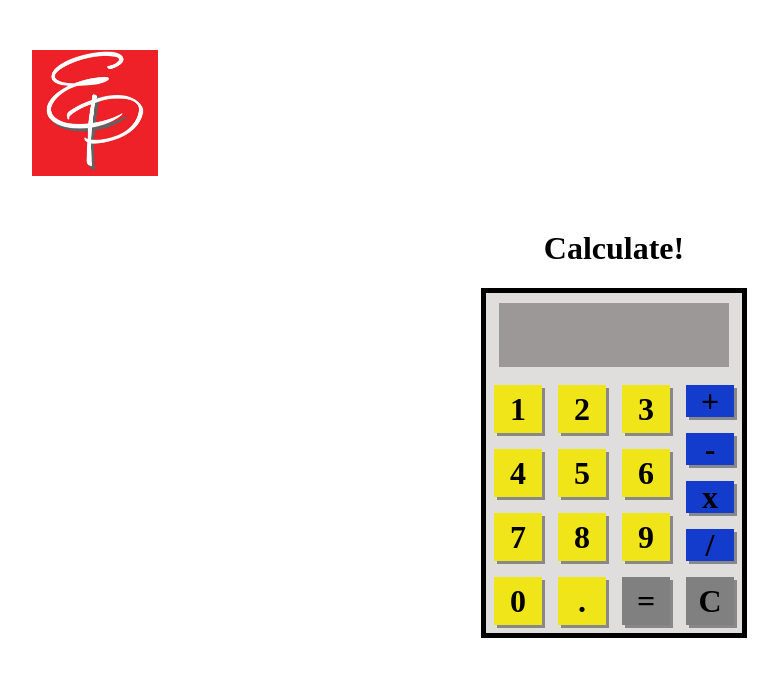
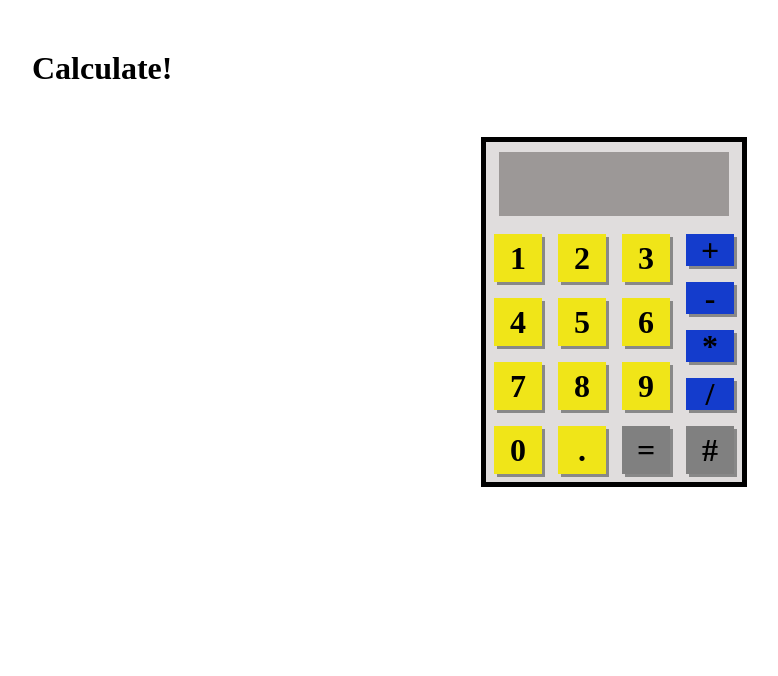
Before and after one commit to hebrews110/calculator, a plain HTML site: page index.html in a window 1280 px wide. Shown: the whole page, without its empty margins (26-804 px from the left). Drawn offline with nearby package versions, Linux system fonts and the light colour scheme.

Commit message:
Update index.html

```diff
--- a/index.html
+++ b/index.html
@@ -1,5 +1,3 @@
-<!--calculator-->
-
 <!DOCTYPE html>
 <html>
     <head>
@@ -12,10 +10,11 @@
     <body class="color">
         <header>
             <div class="logo">
-        <img src="./resources/ep.jpg" />
+                <h1>
+                    Calculate!
+                </h1>
             </div>
         </header>
-    <h1>Calculate!</h1>
         <div id="calculator">
             <div id="screen"></div>
             <div id="buttons">
@@ -36,11 +35,12 @@
                 <div id="operators">
                     <div class="operator button" id="plus">+</div>
                     <div class="operator button" id="minus">-</div>
-        <div class="operator button" id="multiply">x</div>
+                    <div class="operator button" id="multiply">*</div>
                     <div class="operator button" id="divide">/</div>
-        <div class="button" id="clear">C</div>
+                    <div class="button" id="clear">#</div>
                 </div>
             </div> <!--closes buttons-->
+        </div>
         <script src="https://cdnjs.cloudflare.com/ajax/libs/jquery/3.2.1/jquery.min.js"></script>
         <script type="text/javascript" src="./resources/js/script.js"></script>
     </body>
```
Lines whose indentation alone changed are shown as unchanged.
